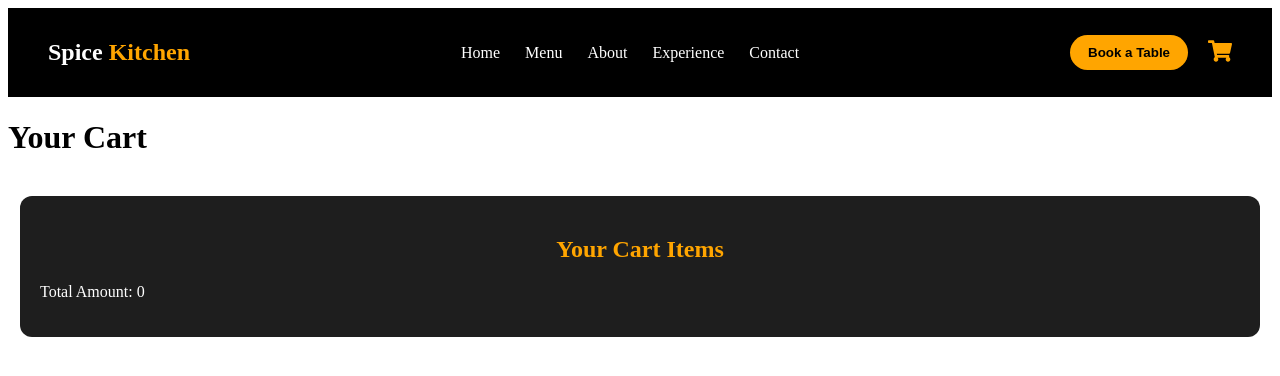
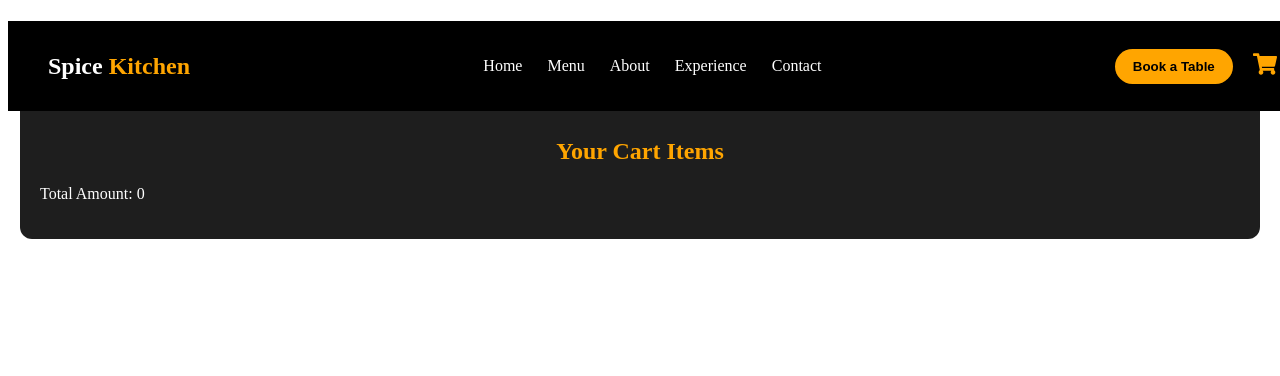
Before and after one commit to Keerthana-1607/Spice-Kitchen-Food-App, a React (Vite) app: page /cart in a window 1280 px wide. Shown: the top 376 px of the page. Built offline with nearby package versions, Linux system fonts and the light colour scheme.

Commit message:
Update index.css

```diff
--- a/src/components/Header/index.css
+++ b/src/components/Header/index.css
@@ -1,4 +1,3 @@
-
 .header-bg {
     background-color: black;
     color: white;
@@ -6,7 +5,8 @@
     justify-content: space-between;
     align-items: center;
     padding: 15px 40px;
-    /* position:fixed; */
+    position:fixed;
+    width:96%;
 }
 .logo-name {
     font-size: 24px;
@@ -29,8 +29,6 @@
 .nav-links p:hover {
     color: orange;
 }
-
-/* Button */
 .book-table-btn {
     background-color: orange;
     color: black;
@@ -52,18 +50,15 @@
     left: 0;
     width: 100vw;
     height: 100vh;
-    /* background: rgba(0, 0, 0, 0.75); */
-
     display: flex;
     align-items: center;
     justify-content: center;
 
-    z-index: 9999;
+    z-index: 999;
     padding: 15px;
 }
 .popup-card {
     background-color:black;
-    /* background-color:white; */
     padding: 25px;
     border-radius: 15px;
     width: 100%;
```
